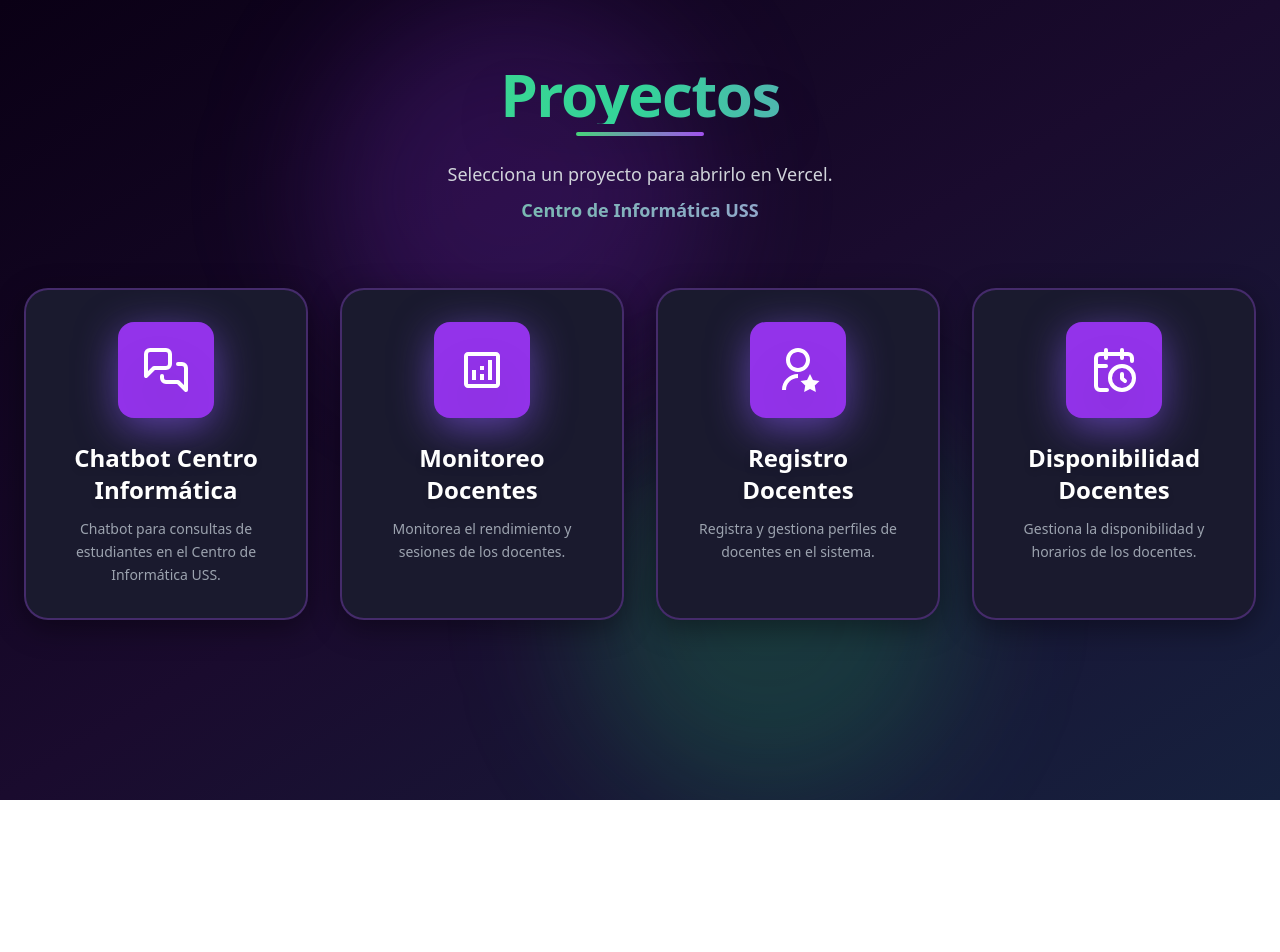
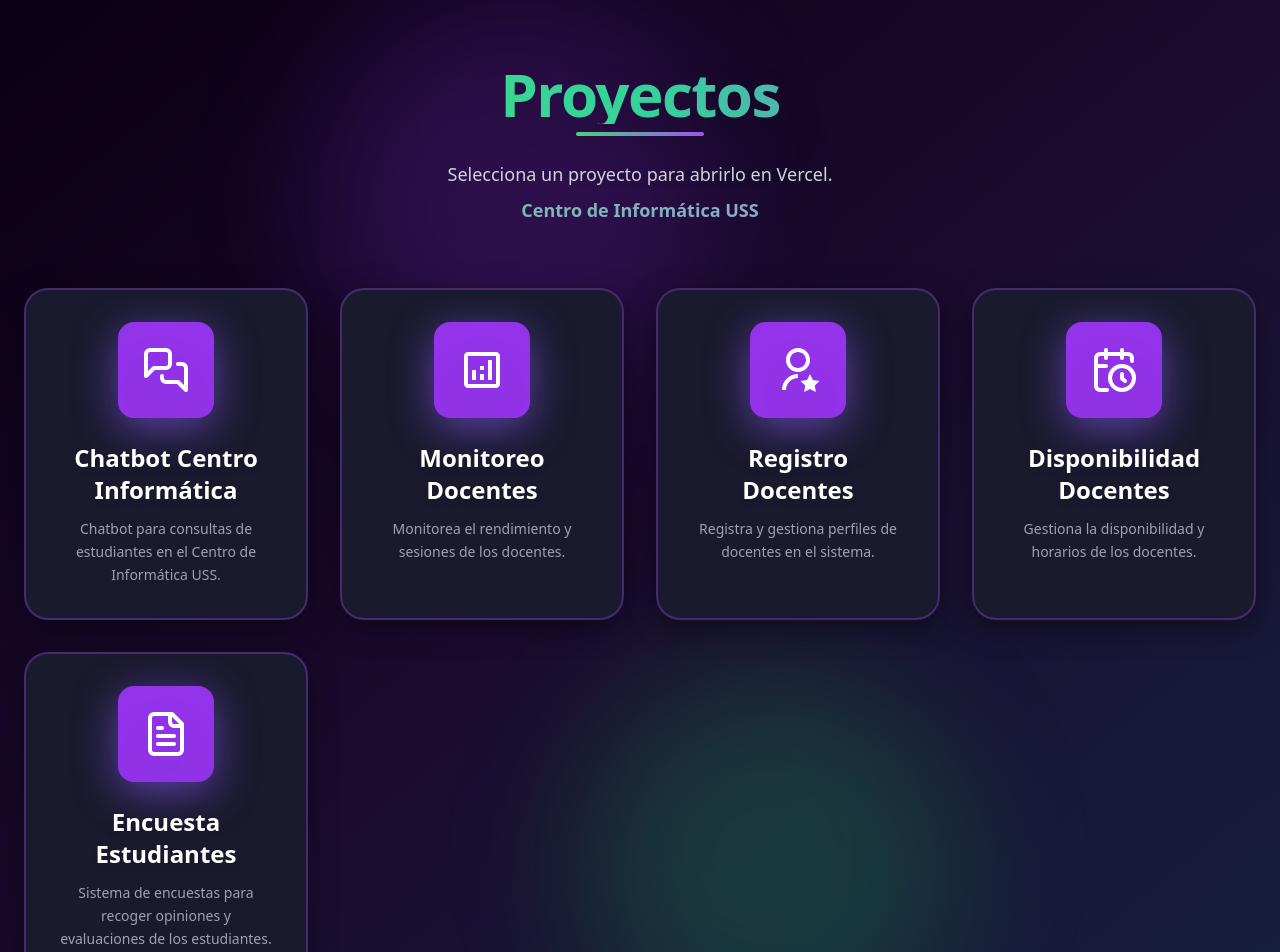
Before and after one commit to usscentroinformatica/PanelProyectos, a React (Create React App) app: page / in a window 1280 px wide. Shown: the top 952 px of the page. Before the commit the page ends 800 px from the top, so only its background shows below. Built offline with nearby package versions, Linux system fonts and the light colour scheme.

Commit message:
Update App.js

```diff
--- a/src/App.js
+++ b/src/App.js
@@ -1,5 +1,5 @@
 import React from 'react';
-import { LuMessagesSquare, LuCalendarClock } from 'react-icons/lu';
+import { LuMessagesSquare, LuCalendarClock, LuFileText } from 'react-icons/lu';
 import { MdOutlineAnalytics } from 'react-icons/md';
 import { RiUserStarLine } from 'react-icons/ri';
 
@@ -27,6 +27,12 @@ const proyectos = [
     descripcion: 'Gestiona la disponibilidad y horarios de los docentes.',
     enlace: 'https://centro-disponibilidad-docentes.vercel.app/',
     icono: LuCalendarClock
+  },
+  {
+    nombre: 'Encuesta Estudiantes',
+    descripcion: 'Sistema de encuestas para recoger opiniones y evaluaciones de los estudiantes.',
+    enlace: 'https://encuesta-estudiantes.vercel.app/',
+    icono: LuFileText   // Ícono de formulario/encuesta
   }
 ];
 
```
